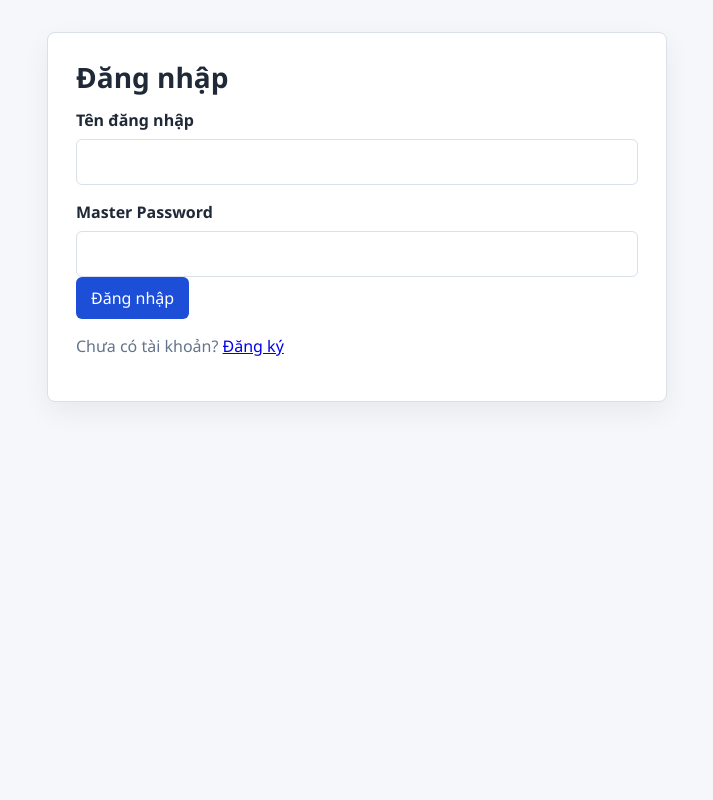
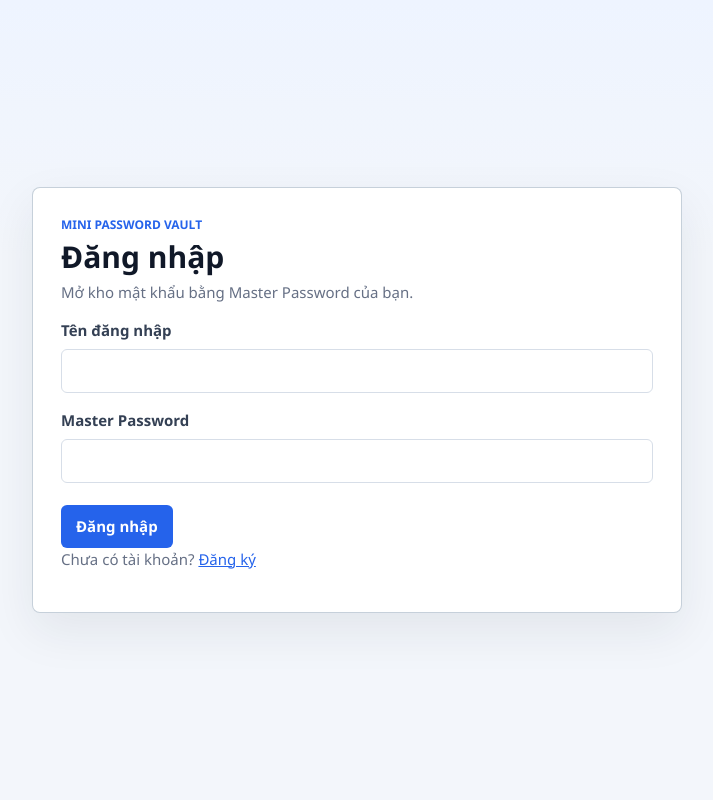
Before and after one commit to HungThanh-web/Bao-mat-he-thong, a Flask app: page /login in a window 1280 px wide. Shown: the whole page, without its empty margins (283-996 px from the left). Run offline with Flask 3, Linux system fonts and the light colour scheme.

Commit message:
Polish vault interface

```diff
--- a/static/style.css
+++ b/static/style.css
@@ -1,43 +1,60 @@
 :root {
-    --bg: #f5f7fa;
+    --bg: #f3f6fb;
     --panel: #ffffff;
-    --text: #1f2937;
-    --muted: #64748b;
-    --border: #d9e0e8;
-    --primary: #1d4ed8;
-    --primary-hover: #1e40af;
-    --secondary: #eef2f7;
-    --danger: #dc2626;
-    --success-bg: #e7f6ed;
-    --success: #166534;
-    --warning-bg: #fff7dd;
-    --warning: #8a5a00;
+    --panel-soft: #f8fafc;
+    --text: #182230;
+    --muted: #667085;
+    --border: #d7dee8;
+    --border-strong: #b7c3d0;
+    --primary: #2563eb;
+    --primary-hover: #1d4ed8;
+    --primary-soft: #eaf1ff;
+    --danger: #c24135;
+    --danger-hover: #9f2f26;
+    --success-bg: #e8f6ee;
+    --success: #176b3a;
+    --warning-bg: #fff5d7;
+    --warning: #876000;
+    --shadow: 0 18px 48px rgba(24, 34, 48, 0.08);
+}
+
+* {
+    box-sizing: border-box;
 }
 
 body {
+    min-height: 100vh;
+    margin: 0;
+    background:
+        linear-gradient(180deg, #eef4ff 0, rgba(238, 244, 255, 0) 260px),
+        var(--bg);
+    color: var(--text);
     font-family: "Segoe UI", Tahoma, Geneva, Verdana, sans-serif;
-    background: var(--bg);
-    margin: 0;
-    color: var(--text);
+    font-size: 15px;
+    line-height: 1.5;
+}
+
+a {
+    color: var(--primary);
 }
 
 .container,
 .shell {
-    box-sizing: border-box;
-    margin: 32px auto;
+    width: min(calc(100% - 32px), 100%);
+    margin: 28px auto;
     padding: 28px;
     background: var(--panel);
-    border: 1px solid var(--border);
+    border: 1px solid rgba(183, 195, 208, 0.78);
     border-radius: 8px;
-    box-shadow: 0 10px 28px rgba(15, 23, 42, 0.06);
+    box-shadow: var(--shadow);
 }
 
 .container {
-    max-width: 620px;
+    max-width: 650px;
 }
 
 .shell {
-    max-width: 1180px;
+    max-width: 1220px;
 }
 
 .app-header,
@@ -47,43 +64,72 @@ header {
     align-items: flex-start;
     justify-content: space-between;
     margin-bottom: 22px;
+    padding-bottom: 18px;
+    border-bottom: 1px solid var(--border);
+}
+
+.eyebrow {
+    margin: 0 0 6px;
+    color: var(--primary);
+    font-size: 12px;
+    font-weight: 800;
+    letter-spacing: 0;
+    text-transform: uppercase;
 }
 
 h1 {
-    margin: 0 0 8px;
-    font-size: 28px;
+    margin: 0 0 6px;
+    color: #101828;
+    font-size: 30px;
     line-height: 1.15;
 }
 
 h2 {
+    margin: 24px 0 10px;
+    color: #101828;
     font-size: 18px;
-    margin-top: 24px;
 }
 
 p {
+    margin: 0 0 14px;
     color: var(--muted);
 }
 
 label {
     display: block;
-    margin: 16px 0 8px;
-    font-weight: 650;
+    margin: 16px 0 7px;
+    color: #344054;
+    font-weight: 700;
 }
 
 input,
 select,
 textarea {
     width: 100%;
-    padding: 11px 12px;
+    min-height: 42px;
+    padding: 10px 12px;
     border: 1px solid var(--border);
     border-radius: 6px;
-    box-sizing: border-box;
+    background: #ffffff;
     color: var(--text);
     font: inherit;
+    outline: none;
+    transition: border-color 0.15s ease, box-shadow 0.15s ease, background 0.15s ease;
 }
 
 textarea {
     resize: vertical;
+}
+
+input:focus,
+select:focus,
+textarea:focus {
+    border-color: var(--primary);
+    box-shadow: 0 0 0 3px rgba(37, 99, 235, 0.13);
+}
+
+input::placeholder {
+    color: #98a2b3;
 }
 
 button,
@@ -91,16 +137,18 @@ button,
     display: inline-flex;
     align-items: center;
     justify-content: center;
-    min-height: 38px;
+    min-height: 40px;
     padding: 9px 14px;
     border: 1px solid transparent;
     border-radius: 6px;
     background: var(--primary);
     color: #ffffff;
     cursor: pointer;
+    font: inherit;
+    font-weight: 750;
     text-decoration: none;
-    font-weight: 650;
-    font: inherit;
+    white-space: nowrap;
+    transition: background 0.15s ease, border-color 0.15s ease, color 0.15s ease, transform 0.15s ease;
 }
 
 button:hover,
@@ -160,7 +219,7 @@ button.danger {
 }
 
 .form-actions {
-    margin-top: 18px;
+    margin-top: 22px;
 }
 
 .flash-list {
@@ -334,25 +433,37 @@ td small {
     display: flex;
     align-items: center;
     gap: 10px;
-    margin-top: 8px;
+    margin-top: 10px;
 }
 
 .copy-box {
     padding: 12px;
     border: 1px solid var(--border);
     border-radius: 6px;
-    background: #f8fafc;
+    background: var(--panel-soft);
     word-break: break-all;
 }
 
 .check-list {
+    padding-left: 20px;
     line-height: 1.8;
 }
 
-@media (max-width: 760px) {
+.auth-page {
+    display: grid;
+    place-items: center;
+    padding: 24px 0;
+}
+
+.auth-page .container {
+    margin: 0 auto;
+}
+
+@media (max-width: 860px) {
     .container,
     .shell {
-        margin: 14px;
+        width: min(calc(100% - 24px), 100%);
+        margin: 12px auto;
         padding: 18px;
     }
 
--- a/templates/audit_all.html
+++ b/templates/audit_all.html
@@ -10,8 +10,9 @@
     <main class="shell">
         <header class="app-header">
             <div>
+                <p class="eyebrow">Security Health</p>
                 <h1>Audit toàn kho</h1>
-                <p>Phát hiện mật khẩu yếu, trùng lặp và quá cũ.</p>
+                <p>Phát hiện mật khẩu yếu, trùng lặp và quá cũ để ưu tiên thay đổi.</p>
             </div>
             <a class="button secondary" href="{{ url_for('routes.dashboard') }}">Quay lại</a>
         </header>
--- a/templates/login.html
+++ b/templates/login.html
@@ -6,9 +6,12 @@
     <title>Đăng nhập - Mini Password Vault</title>
     <link rel="stylesheet" href="/static/style.css" />
 </head>
-<body>
+<body class="auth-page">
     <main class="container">
+        <p class="eyebrow">Mini Password Vault</p>
         <h1>Đăng nhập</h1>
+        <p>Mở kho mật khẩu bằng Master Password của bạn.</p>
+
         {% with messages = get_flashed_messages(with_categories=true) %}
         {% if messages %}
             <ul class="flash-list">
@@ -18,14 +21,17 @@
             </ul>
         {% endif %}
         {% endwith %}
+
         <form method="post">
             <label for="username">Tên đăng nhập</label>
-            <input id="username" name="username" required />
+            <input id="username" name="username" autocomplete="username" required />
 
             <label for="password">Master Password</label>
-            <input id="password" type="password" name="password" required />
+            <input id="password" type="password" name="password" autocomplete="current-password" required />
 
-            <button type="submit">Đăng nhập</button>
+            <div class="form-actions">
+                <button type="submit">Đăng nhập</button>
+            </div>
         </form>
         <p>Chưa có tài khoản? <a href="{{ url_for('routes.register') }}">Đăng ký</a></p>
     </main>
```
Also changed, not shown: other parts of static/style.css (+101 -29 lines), templates/add_edit.html (+10 -2 lines), templates/audit.html (+9 -1 lines), templates/dashboard.html (+5 -4 lines), templates/import_export.html (+16 -5 lines), templates/otp.html (+8 -2 lines), templates/register.html (+11 -5 lines), templates/setup_2fa.html (+16 -5 lines).
